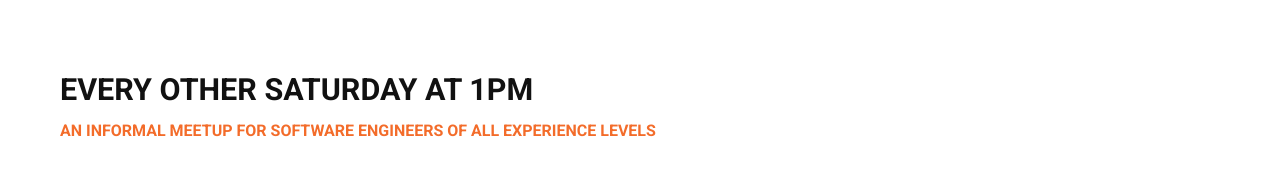
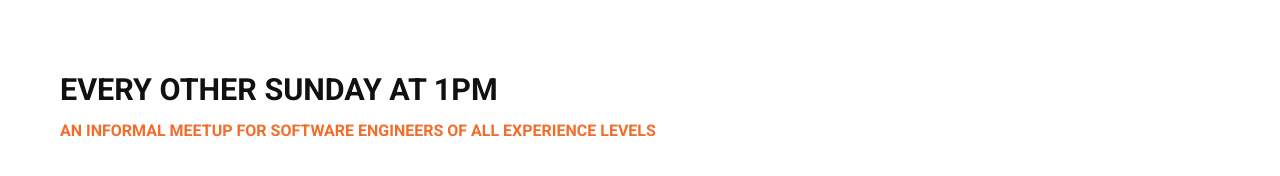
Before and after one commit to cbus-code-and-coffee/main-website, a plain HTML site: page public/index.html in a window 1280 px wide. Shown: the part 624-800 px from the top of the page. Drawn offline with Linux system fonts and the light colour scheme.

Commit message:
Update meetup day
Signed-off-by: Noel Castillon <66092040+noelcastillon1@users.noreply.github.com>

```diff
--- a/public/index.html
+++ b/public/index.html
@@ -94,7 +94,7 @@
       <section class="section about" id="about">
         <div class="sectionContent container">
           <header class="sectionHeader">
-            <h2 class="sectionHeading">Every Other Saturday at 1pm</h2>
+            <h2 class="sectionHeading">Every Other Sunday at 1pm</h2>
             <strong>
               An informal meetup for software engineers of all experience levels
             </strong>
```
